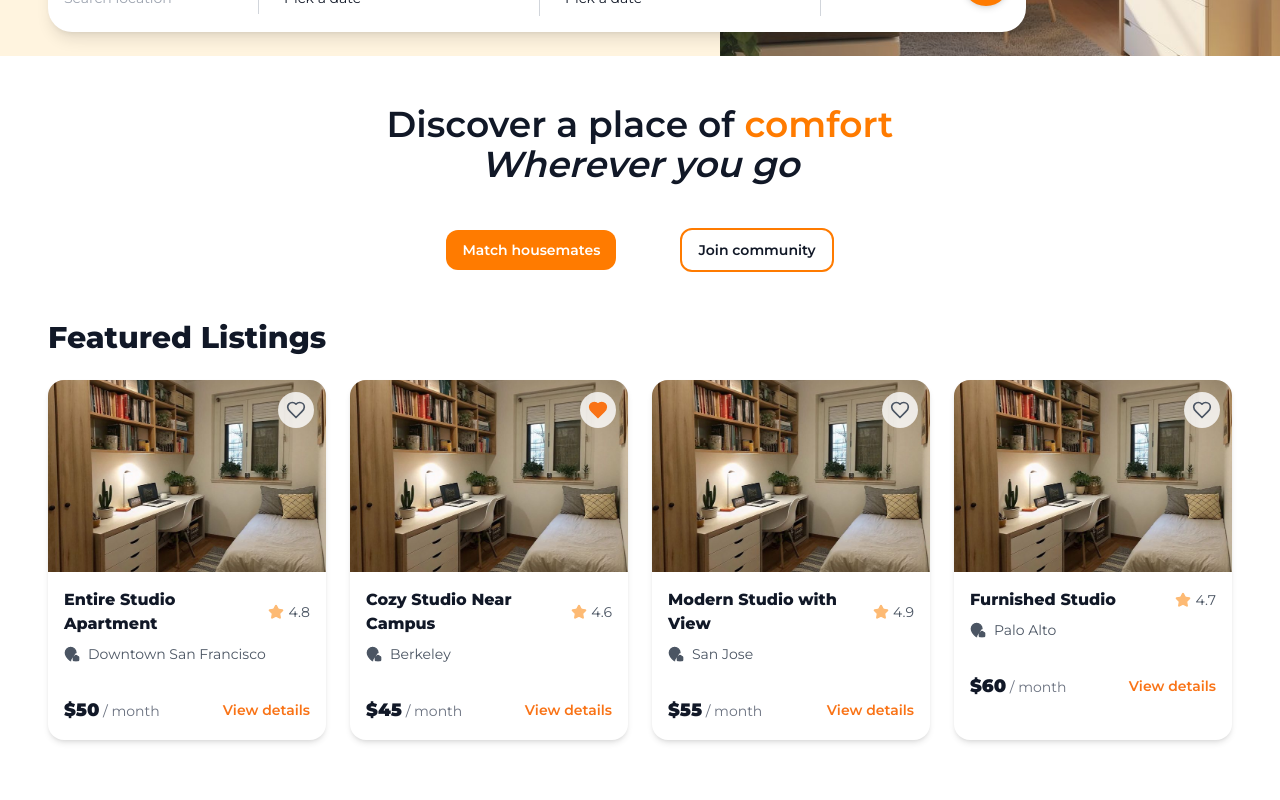
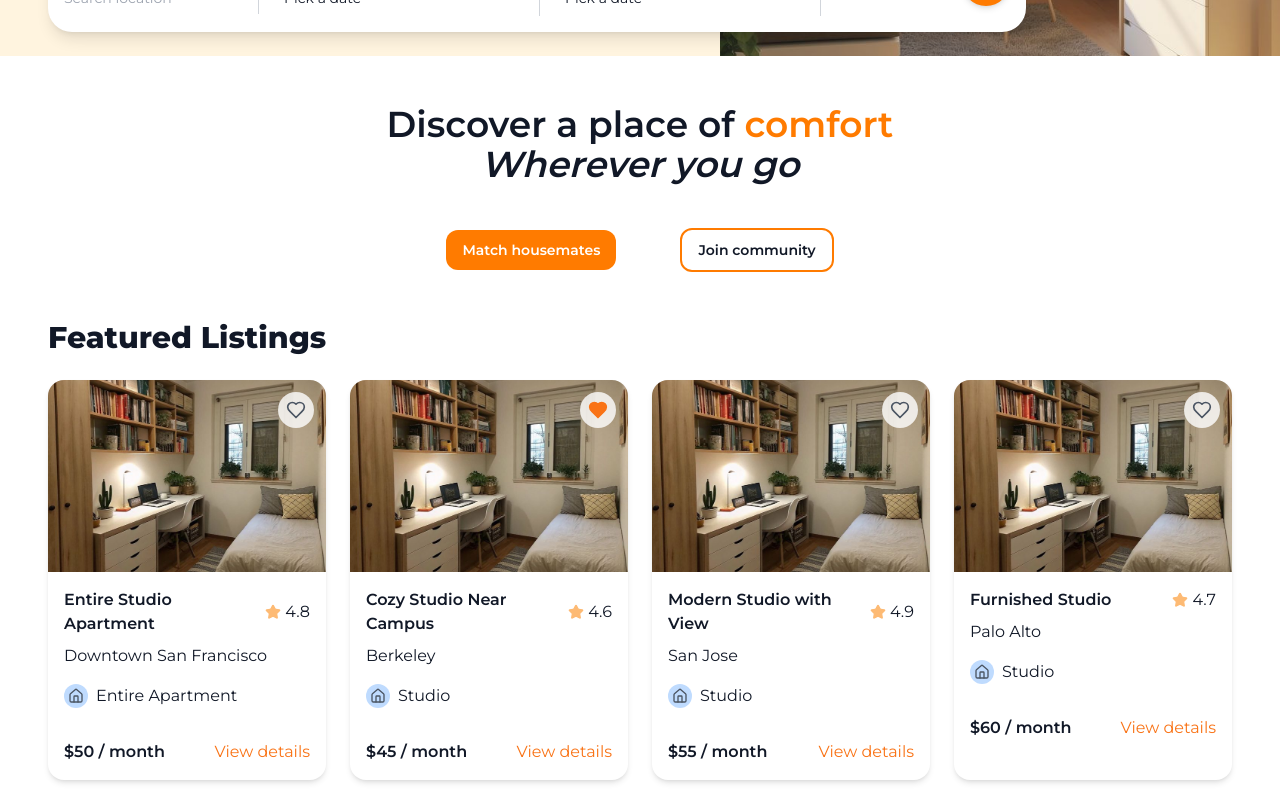
Before and after one commit to linhle15-ll/subleazy, a Next.js app in the folder client/: page / in a window 1280 px wide. Shown: the part 416-1216 px from the top of the page. Before the commit the page ends 1176 px from the top, so only its background shows below. Built offline with nearby package versions, Linux system fonts and the light colour scheme.

Commit message:
Posting card matched Figma design

```diff
--- a/client/src/app/(routes)/page.tsx
+++ b/client/src/app/(routes)/page.tsx
@@ -14,6 +14,7 @@ const samplePosts = [
     id: '1',
     title: 'Entire Studio Apartment',
     location: 'Downtown San Francisco',
+    roomType: 'Entire Apartment',
     price: '$50',
     rating: 4.8,
     imageUrl: postingDemo,
@@ -23,6 +24,7 @@ const samplePosts = [
     id: '2',
     title: 'Cozy Studio Near Campus',
     location: 'Berkeley',
+    roomType: 'Studio',
     price: '$45',
     rating: 4.6,
     imageUrl: postingDemo,
@@ -32,6 +34,7 @@ const samplePosts = [
     id: '3',
     title: 'Modern Studio with View',
     location: 'San Jose',
+    roomType: 'Studio',
     price: '$55',
     rating: 4.9,
     imageUrl: postingDemo,
@@ -41,6 +44,7 @@ const samplePosts = [
     id: '4',
     title: 'Furnished Studio',
     location: 'Palo Alto',
+    roomType: 'Studio',
     price: '$60',
     rating: 4.7,
     imageUrl: postingDemo,
--- a/client/src/components/ui/cards/LeasePostingCard.tsx
+++ b/client/src/components/ui/cards/LeasePostingCard.tsx
@@ -1,11 +1,12 @@
 'use client';
 
 import Image from 'next/image';
-import { Heart, Star, MapPinHouse } from 'lucide-react';
+import { Heart, Star, House } from 'lucide-react';
 
 interface LeasePostingCardProps {
   title: string;
   location: string;
+  roomType: string;
   price: string;
   rating: number;
   imageUrl: string;
@@ -17,6 +18,7 @@ interface LeasePostingCardProps {
 export default function LeasePostingCard({
   title,
   location,
+  roomType,
   price,
   rating,
   imageUrl,
@@ -50,26 +52,28 @@ export default function LeasePostingCard({
 
       <div className="p-4">
         <div className="flex items-center justify-between mb-2">
-          <h3 className="text-base font-semibold text-gray-900">{title}</h3>
+          <h3 className="text-base font-medium">{title}</h3>
           <div className="flex items-center gap-1">
             <span>
               <Star className="w-4 h-4 fill-orange-300 stroke-orange-300" />
             </span>
-            <span className="text-sm text-gray-600">{rating}</span>
+            <span className="text-base">{rating}</span>
           </div>
         </div>
         <div className="flex items-center gap-2 mb-4">
-          <MapPinHouse className="w-4 h-4 fill-gray-600 stroke-gray-600" />
-          <span className="text-sm text-gray-600">{location}</span>
+          <span className="text-base">{location}</span>
+        </div>
+        <div className="flex items-center gap-2 mb-4">
+          <div className="w-6 h-6 rounded-full bg-blue-200 flex items-center justify-center">
+            <House className="w-4 h-4 stroke-gray-600" />
+          </div>
+          <span className="text-base">{roomType}</span>
         </div>
       </div>
       <div className="px-4 pb-4 flex items-center justify-between">
-        <span className="font-bold text-lg text-gray-900">
-          {price}
-          <span className="text-sm font-normal text-gray-500"> / month</span>
-        </span>
+        <span className="text-base font-medium">{price} / month</span>
         <button
-          className="text-orange-500 text-sm font-medium hover:underline focus:outline-none"
+          className="text-orange-500 text-base hover:underline focus:outline-none"
           onClick={onViewDetails}
         >
           View details
```
